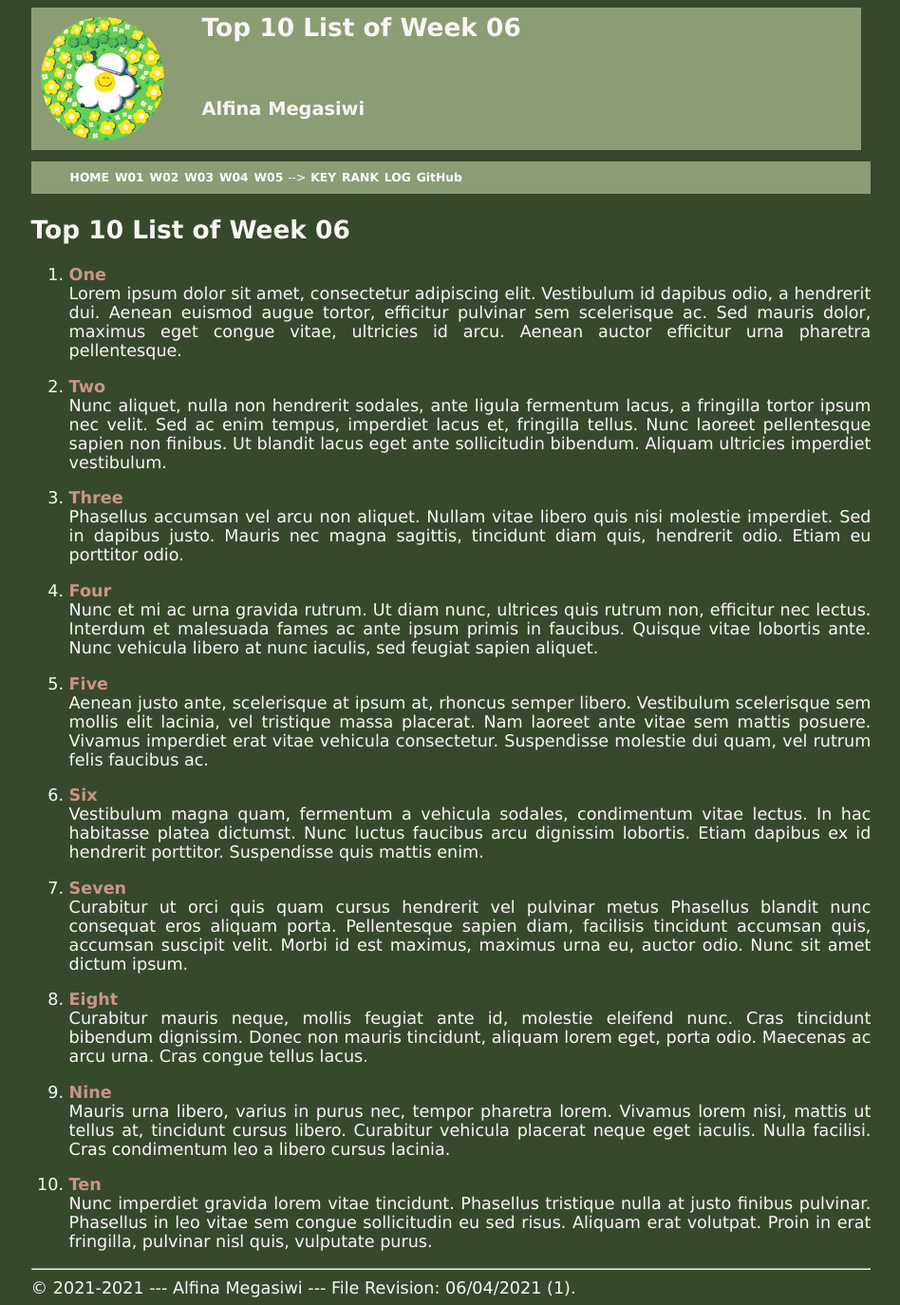
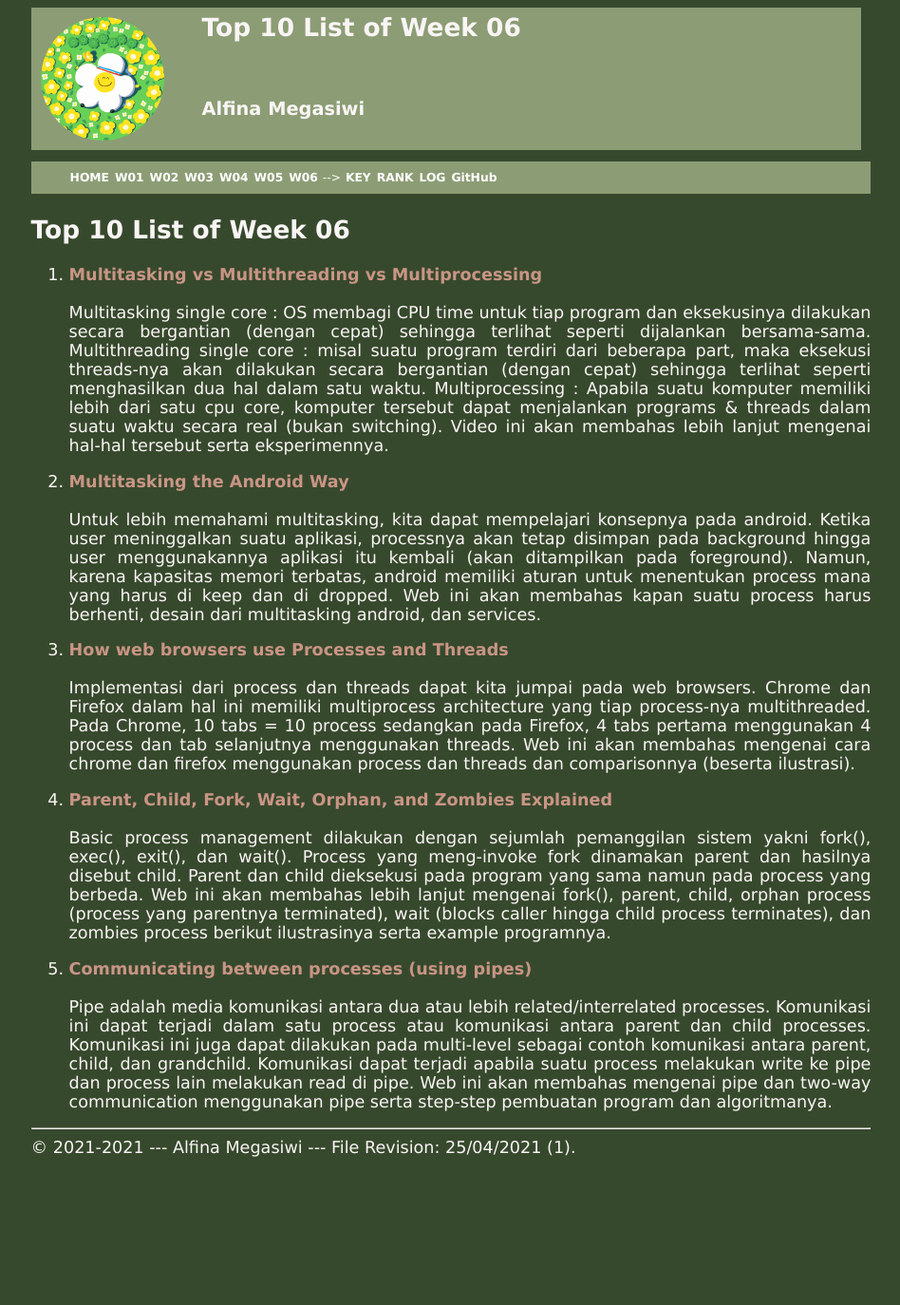
Before and after one commit to alfina-megasiwi/os211, a Jekyll site: the page built from w06.md, in a window 1280 px wide. Shown: the whole page at 95% size, without its empty margins (165-1113 px from the left). Built offline with Jekyll 4.4.1, drawn with Linux system fonts in a browser that asks for light colours; our own code applies the rules of GitHub Pages for plain Markdown files; after the commit the page ends 1226 px from its top, so only the background shows below that.

Commit message:
update assignment

```diff
--- a/_config.yml
+++ b/_config.yml
@@ -1,5 +1,5 @@
 title:       "Operating Systems 2021-1 (OS211)"
-version:     "06/04/2021 (1)"
+version:     "25/04/2021 (1)"
 copyright:   "2021-2021"
 description: >-
   This Is How Me Do It!
--- a/_includes/navbar.html
+++ b/_includes/navbar.html
@@ -11,8 +11,8 @@
     <li class='listitem'><a href='{{ site.baseurl }}/W03/'>W03</a></li>
     <li class='listitem'><a href='{{ site.baseurl }}/W04/'>W04</a></li>
     <li class='listitem'><a href='{{ site.baseurl }}/W05/'>W05</a></li>
-    <!-- <li class='listitem'><a href='{{ site.baseurl }}/W06/'>W06</a></li>
-    <li class='listitem'><a href='{{ site.baseurl }}/W07/'>W07</a></li>
+    <li class='listitem'><a href='{{ site.baseurl }}/W06/'>W06</a></li>
+    <!-- <li class='listitem'><a href='{{ site.baseurl }}/W07/'>W07</a></li>
     <li class='listitem'><a href='{{ site.baseurl }}/W08/'>W08</a></li>
     <li class='listitem'><a href='{{ site.baseurl }}/W09/'>W09</a></li>
     <li class='listitem'><a href='{{ site.baseurl }}/W10/'>W10</a></li> --> -->
--- a/w06.md
+++ b/w06.md
@@ -5,72 +5,18 @@ permalink: /W06/
 
 # Top 10 List of Week 06
 
-1. [One](https://en.wikipedia.org/wiki/1)<br>
-Lorem ipsum dolor sit amet, consectetur adipiscing elit.
-Vestibulum id dapibus odio, a hendrerit dui.
-Aenean euismod augue tortor, efficitur pulvinar sem scelerisque ac.
-Sed mauris dolor, maximus eget congue vitae, ultricies id arcu.
-Aenean auctor efficitur urna pharetra pellentesque.
+1. [Multitasking vs Multithreading vs Multiprocessing](https://www.youtube.com/watch?v=Tn0u-IIBmtc)<br><br>
+Multitasking single core : OS membagi CPU time untuk tiap program dan eksekusinya dilakukan secara bergantian (dengan cepat) sehingga terlihat seperti dijalankan bersama-sama. Multithreading single core : misal suatu program terdiri dari beberapa part, maka eksekusi threads-nya akan dilakukan secara bergantian (dengan cepat) sehingga terlihat seperti menghasilkan dua hal dalam satu waktu. Multiprocessing : Apabila suatu komputer memiliki lebih dari satu cpu core, komputer tersebut dapat menjalankan programs & threads dalam suatu waktu secara real (bukan switching). Video ini akan membahas lebih lanjut mengenai hal-hal tersebut serta eksperimennya.
 
-2. [Two](https://en.wikipedia.org/wiki/2)<br>
-Nunc aliquet, nulla non hendrerit sodales, ante ligula fermentum lacus, a fringilla tortor ipsum nec velit.
-Sed ac enim tempus, imperdiet lacus et, fringilla tellus.
-Nunc laoreet pellentesque sapien non finibus.
-Ut blandit lacus eget ante sollicitudin bibendum.
-Aliquam ultricies imperdiet vestibulum.
+2. [Multitasking the Android Way](https://android-developers.googleblog.com/2010/04/multitasking-android-way.html)<br><br>
+Untuk lebih memahami multitasking, kita dapat mempelajari konsepnya pada android. Ketika user meninggalkan suatu aplikasi, processnya akan tetap disimpan pada background hingga user menggunakannya aplikasi itu kembali (akan ditampilkan pada foreground). Namun, karena kapasitas memori terbatas, android memiliki aturan untuk menentukan process mana yang harus di keep dan di dropped. Web ini akan membahas kapan suatu process harus berhenti, desain dari multitasking android, dan services.
 
-3. [Three](https://en.wikipedia.org/wiki/3)<br>
-Phasellus accumsan vel arcu non aliquet.
-Nullam vitae libero quis nisi molestie imperdiet.
-Sed in dapibus justo.
-Mauris nec magna sagittis, tincidunt diam quis, hendrerit odio.
-Etiam eu porttitor odio.
+3. [How web browsers use Processes and Threads](https://levelup.gitconnected.com/how-web-browsers-use-processes-and-threads-9f8f8fa23371)<br><br>
+Implementasi dari process dan threads dapat kita jumpai pada web browsers. Chrome dan Firefox dalam hal ini memiliki multiprocess architecture yang tiap process-nya multithreaded. Pada Chrome, 10 tabs = 10 process sedangkan pada Firefox, 4 tabs pertama menggunakan 4 process dan tab selanjutnya menggunakan threads. Web ini akan membahas mengenai cara chrome dan firefox menggunakan process dan threads dan comparisonnya (beserta ilustrasi).
 
-4. [Four](https://en.wikipedia.org/wiki/4)<br>
-Nunc et mi ac urna gravida rutrum.
-Ut diam nunc, ultrices quis rutrum non, efficitur nec lectus.
-Interdum et malesuada fames ac ante ipsum primis in faucibus.
-Quisque vitae lobortis ante.
-Nunc vehicula libero at nunc iaculis, sed feugiat sapien aliquet.
+4. [Parent, Child, Fork, Wait, Orphan, and Zombies Explained](http://www.it.uu.se/education/course/homepage/os/vt18/module-2/process-management/)<br><br>
+Basic process management dilakukan dengan sejumlah pemanggilan sistem yakni fork(), exec(), exit(), dan wait(). Process yang meng-invoke fork dinamakan parent dan hasilnya disebut child. Parent dan child dieksekusi pada program yang sama namun pada process yang berbeda. Web ini akan membahas lebih lanjut mengenai fork(), parent, child, orphan process (process yang parentnya terminated), wait (blocks caller hingga child process terminates), dan zombies process berikut ilustrasinya serta example programnya.
 
-5. [Five](https://en.wikipedia.org/wiki/5)<br>
-Aenean justo ante, scelerisque at ipsum at, rhoncus semper libero.
-Vestibulum scelerisque sem mollis elit lacinia, vel tristique massa placerat.
-Nam laoreet ante vitae sem mattis posuere.
-Vivamus imperdiet erat vitae vehicula consectetur.
-Suspendisse molestie dui quam, vel rutrum felis faucibus ac.
 
-6. [Six](https://en.wikipedia.org/wiki/6)<br>
-Vestibulum magna quam, fermentum a vehicula sodales, condimentum vitae lectus.
-In hac habitasse platea dictumst.
-Nunc luctus faucibus arcu dignissim lobortis.
-Etiam dapibus ex id hendrerit porttitor.
-Suspendisse quis mattis enim.
-
-7. [Seven](https://en.wikipedia.org/wiki/7)<br>
-Curabitur ut orci quis quam cursus hendrerit vel pulvinar metus
-Phasellus blandit nunc consequat eros aliquam porta.
-Pellentesque sapien diam, facilisis tincidunt accumsan quis, accumsan suscipit velit.
-Morbi id est maximus, maximus urna eu, auctor odio.
-Nunc sit amet dictum ipsum.
-
-8. [Eight](https://en.wikipedia.org/wiki/8)<br>
-Curabitur mauris neque, mollis feugiat ante id, molestie eleifend nunc.
-Cras tincidunt bibendum dignissim.
-Donec non mauris tincidunt, aliquam lorem eget, porta odio.
-Maecenas ac arcu urna.
-Cras congue tellus lacus.
-
-9. [Nine](https://en.wikipedia.org/wiki/9)<br>
-Mauris urna libero, varius in purus nec, tempor pharetra lorem.
-Vivamus lorem nisi, mattis ut tellus at, tincidunt cursus libero.
-Curabitur vehicula placerat neque eget iaculis.
-Nulla facilisi.
-Cras condimentum leo a libero cursus lacinia.
-
-10. [Ten](https://en.wikipedia.org/wiki/10)<br>
-Nunc imperdiet gravida lorem vitae tincidunt.
-Phasellus tristique nulla at justo finibus pulvinar.
-Phasellus in leo vitae sem congue sollicitudin eu sed risus.
-Aliquam erat volutpat.
-Proin in erat fringilla, pulvinar nisl quis, vulputate purus.
+5. [Communicating between processes (using pipes)](https://www.tutorialspoint.com/inter_process_communication/inter_process_communication_pipes.html)<br><br>
+Pipe adalah media komunikasi antara dua atau lebih related/interrelated processes. Komunikasi ini dapat terjadi dalam satu process atau komunikasi antara parent dan child processes. Komunikasi ini juga dapat dilakukan pada multi-level sebagai contoh komunikasi antara parent, child, dan grandchild. Komunikasi dapat terjadi apabila suatu process melakukan write ke pipe dan process lain melakukan read di pipe. Web ini akan membahas mengenai pipe dan two-way communication menggunakan pipe serta step-step pembuatan program dan algoritmanya.
```
Also changed, not shown: TXT/mylog.txt (+9 -0 lines), 7 other files.
